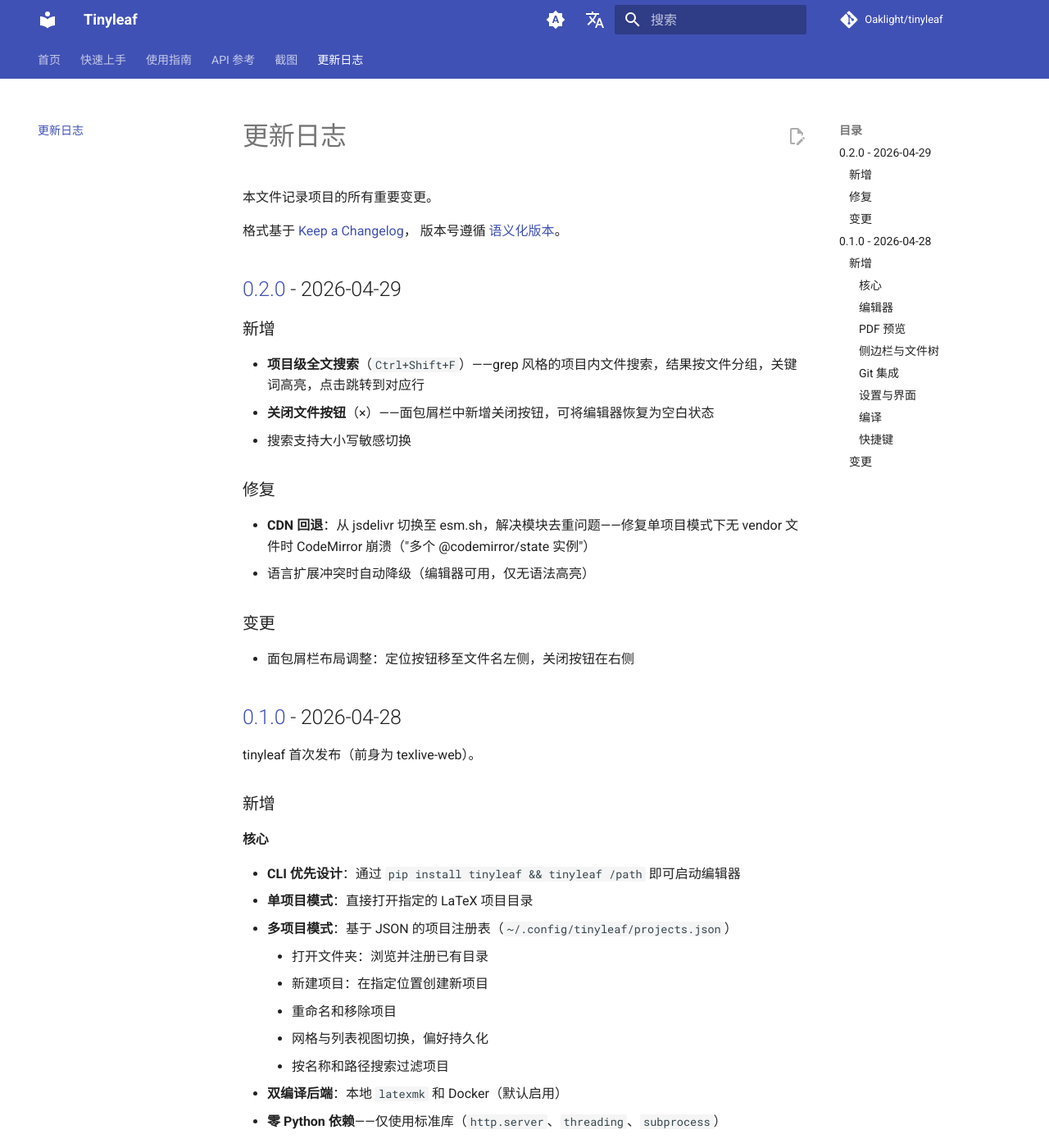
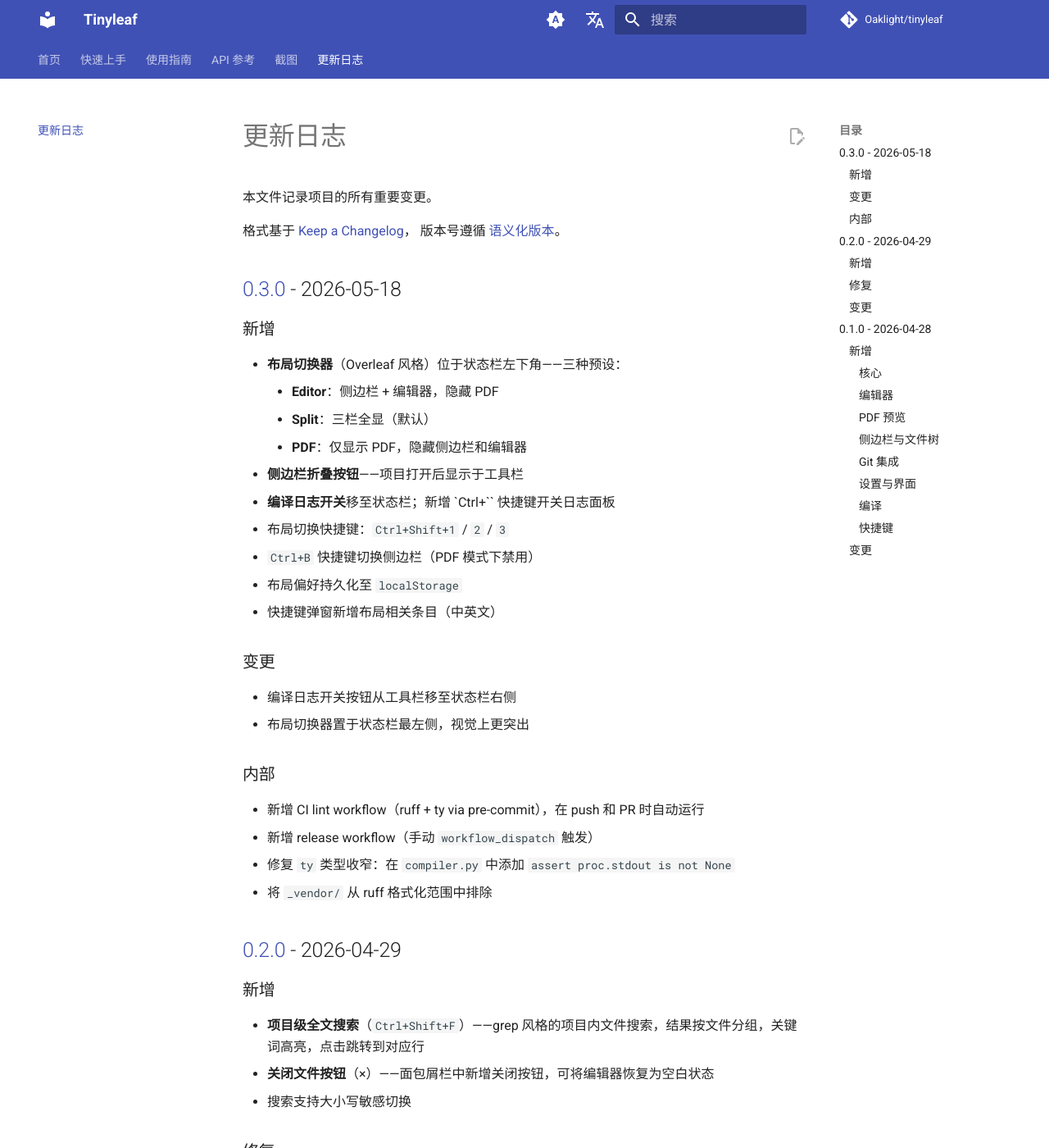
Before and after one commit to Oaklight/tinyleaf, an MkDocs documentation site: the page built from docs/changelog.md, in a window 1280 px wide and 1400 px high. Shown: the whole window at 82% size. Built offline with MkDocs 1.6.1 and Material for MkDocs 9.7.7, drawn with Linux system fonts in a browser that asks for light colours; comment, search, counter and statistics services are not loaded.

Commit message:
docs: 更新 v0.3.0 更新日志

```diff
--- a/docs/changelog.md
+++ b/docs/changelog.md
@@ -4,6 +4,33 @@
 
 格式基于 [Keep a Changelog](https://keepachangelog.com/zh-CN/1.1.0/)，
 版本号遵循 [语义化版本](https://semver.org/lang/zh-CN/spec/v2.0.0.html)。
+
+## [0.3.0] - 2026-05-18
+
+### 新增
+
+- **布局切换器**（Overleaf 风格）位于状态栏左下角——三种预设：
+    - **Editor**：侧边栏 + 编辑器，隐藏 PDF
+    - **Split**：三栏全显（默认）
+    - **PDF**：仅显示 PDF，隐藏侧边栏和编辑器
+- **侧边栏折叠按钮**——项目打开后显示于工具栏
+- **编译日志开关**移至状态栏；新增 `Ctrl+\`` 快捷键开关日志面板
+- 布局切换快捷键：`Ctrl+Shift+1` / `2` / `3`
+- `Ctrl+B` 快捷键切换侧边栏（PDF 模式下禁用）
+- 布局偏好持久化至 `localStorage`
+- 快捷键弹窗新增布局相关条目（中英文）
+
+### 变更
+
+- 编译日志开关按钮从工具栏移至状态栏右侧
+- 布局切换器置于状态栏最左侧，视觉上更突出
+
+### 内部
+
+- 新增 CI lint workflow（ruff + ty via pre-commit），在 push 和 PR 时自动运行
+- 新增 release workflow（手动 `workflow_dispatch` 触发）
+- 修复 `ty` 类型收窄：在 `compiler.py` 中添加 `assert proc.stdout is not None`
+- 将 `_vendor/` 从 ruff 格式化范围中排除
 
 ## [0.2.0] - 2026-04-29
 
@@ -115,5 +142,6 @@ tinyleaf 首次发布（前身为 texlive-web）。
 - 更新了 CLI 入口、配置目录和程序名称
 - 默认编译后端改为 Docker（使用 `--no-docker` 切换为本地编译）
 
+[0.3.0]: https://github.com/Oaklight/tinyleaf/releases/tag/v0.3.0
 [0.2.0]: https://github.com/Oaklight/tinyleaf/releases/tag/v0.2.0
 [0.1.0]: https://github.com/Oaklight/tinyleaf/releases/tag/v0.1.0
```
